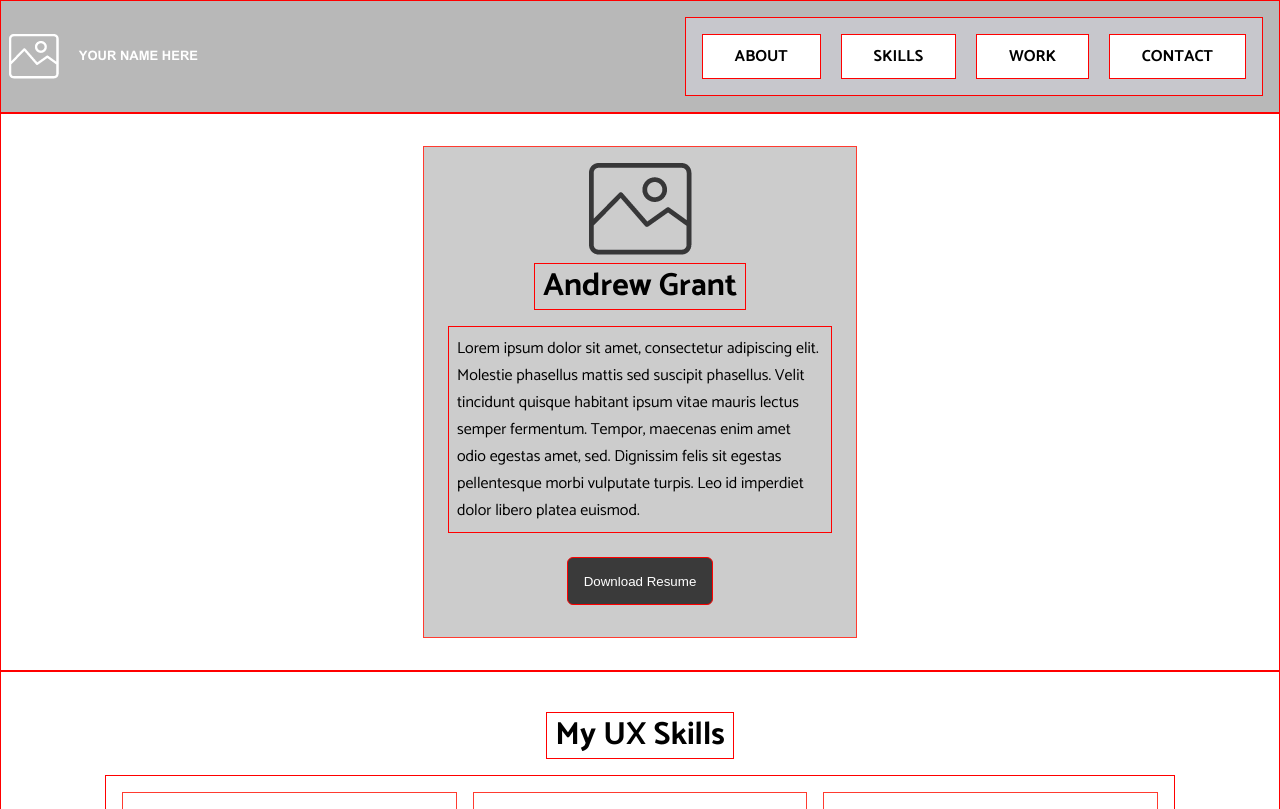
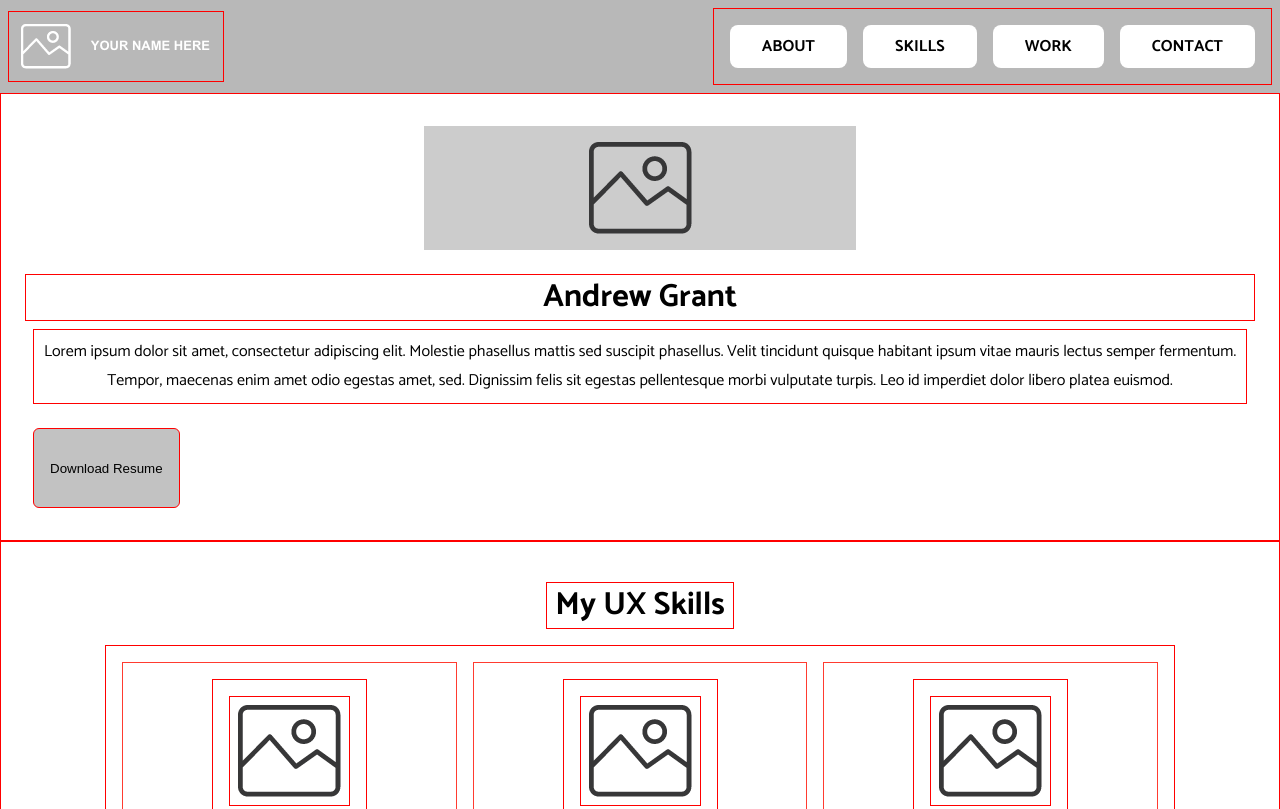
Before and after one commit to AMG4FREE/UX_UI_HW_19, a plain HTML site: page index.html in a window 1280 px wide. Shown: the top 809 px of the page. Drawn offline with nearby package versions, Linux system fonts and the light colour scheme.

Commit message:
commit on master

```diff
--- a/css/style.css
+++ b/css/style.css
@@ -5,19 +5,18 @@ body {
   display: inline;
   flex-direction: column;
   align-items: center;
-  margin: 0px;
+  margin: 0;
   border: none;
-  padding: 0px;
+  padding: 0;
   position: relative;
   width:100%;
   min-width: 200px;
   height: auto;
 }
 
-h1, h2, h3, h4 {
-  font-family: 'Catamaran', sans-serif;
+h1, h2, h3, h4, h5, p {
   font-style: normal;
-  font-weight: bold;
+  font-weight: normal;
   text-align: center;
   line-height: 1.8rem;
   letter-spacing: 0rem;
@@ -31,40 +30,39 @@ h1, h2, h3, h4 {
 
 h1 {
   font-size: 2rem;
+  font-weight: bolder;
   order: 0;
 }
 
 h2 {
   font-size: 1.75rem;
+  font-weight: bold;
   order: 1;
 }
 
 h3 {
   font-size: 1.5rem;
+  font weight: normal;
   order: 2;
 }
 
 h4 {
   font-size: 1.25rem;
+  font-weight: normal;
   order: 3;
 }
 
 h5 {
   font-size: 1rem;
+  font-weight: normal;
   order: 4;
 }
 
 p {
-  font-family: 'Catamaran', sans-serif;
-  color: black;
   font-size: 1rem;
+  margin: .5rem 1rem;
+  /* border: 1px solid red; */
   padding: .5rem;
-  border: 1px solid red;
-  margin: .5rem;
-}
-
-a {
-  text-decoration: none;
 }
 
 /* header section */
@@ -81,7 +79,7 @@ header {
   top: 0px;
   background: #b8b8b8;
   margin: 0rem;
-  border: 1px solid red;
+  /* border: 1px solid red; */
   padding: .5rem;
   box-sizing: border-box;
   flex: none;
@@ -89,22 +87,72 @@ header {
   flex-grow: 0;
 }
 
-header ul {
-  margin: .5rem;
+.logo {
+  display: flex;
+  flex-direction: row;
+  justify-content: left;
+  position: relative;
+  width: fit-content;
+  height: fit-content;
+  left: auto;
+  top: auto;
+  /* background: black; */
+  margin: 0rem;
+  border: 1px solid red;
+  padding: .75rem;
+}
+
+nav {
+  /* margin: 1rem; */
+  /* border: 1px solid red; */
+  /* padding: 1rem; */
+}
+
+ul {
+  list-style: none;
+  display: flex;
+  flex-direction: row;
+  justify-content: flex-end;
+  align-items: center;
+  margin: 0rem;
   border: 1px solid red;
   padding: .5rem;
-  background: #C7C7CC;
+  text-align: center;
+  font-weight: bold;
+  /* background: #ebebeb; */
+  position: static;
+  width:fit-content;
+  height: auto;
+  right: 0px;
+  top: auto;
+  flex: none;
+  order: 1;
+  flex-grow: 1;
 }
 
-header li {
+li {
   display: inline-block;
   margin: .5rem;
-  border: 1px solid red;
+  /* border: 1px solid red; */
   padding: .5rem 2rem;
   color: black;
   background-color: #FFFFFF;
   font-weight: bold;
+  border-radius: 8px;
 }
+
+li:hover {
+  /* border-bottom: 1px solid lightgrey; */
+  background-color: #3a3a3a;
+  color: white;
+}
+
+a {
+  text-decoration: none;
+  color: inherit;
+  text-transform: uppercase;
+}
+
 
 /* Hero Section */
 .hero {
@@ -117,7 +165,6 @@ header li {
   margin: 0rem;
   border: 1px solid red;
   padding: 1rem;
-  height: auto;
   left: 0;
   top: 0;
   flex: none;
@@ -139,9 +186,36 @@ header li {
   order: 0;
   flex-grow: 0;
   margin: 1rem;
-  border: 1px solid #FF3B30;
+  /* border: 1px solid #FF3B30; */
   padding: 1rem;
   background:#cccccc;
+}
+
+.heroImg img {
+  display:flex;
+  flex-direction: row;
+  justify-content: space-between;
+  align
+}
+
+.heroImg .content-frame {
+/* Auto layout */
+  display: flex;
+  flex-direction: column;
+  align-items: flex-start;
+  padding: 0px 16px 16px;
+
+  position: static;
+  width: 514px;
+  height: 633px;
+  left: 798px;
+  top: 32px;
+
+/* Inside auto layout */
+flex: none;
+order: 1;
+flex-grow: 0;
+margin: 0rem 4rem;
 }
 
 .heroImg button {
@@ -354,8 +428,8 @@ footer li {
   margin: 1rem;
 }
 
-/* media queries */
-@media only screen and (max-width:1000) {
+/* mobile screens, or any screen with a max width of 480px */
+@media only screen and (max-width:480) {
   .workGrid {
     .workGrid {
       display: grid;
@@ -368,4 +442,22 @@ footer li {
         "button"
       ;
     }
+  }
 }
+
+/* desktop screens or any screen with a minimum width of 480px */
+@media only screen and (min-width:480) {
+  .workGrid {
+    .workGrid {
+      display: grid;
+      grid-template-rows: 1fr 1fr 1fr 1fr;
+      grid-template-columns: 1fr;
+      grid-template-areas:
+        "img"
+        "h3"
+        "p"
+        "button"
+      ;
+    }
+  }
+}
--- a/index.html
+++ b/index.html
@@ -4,31 +4,46 @@
     <meta charset="UTF-8">
     <meta http-equiv="X-UA-Compatible" content="IE=edge">
     <meta name="viewport" content="width=device-width, initial-scale=1.0">
+
     <link rel="chrome-webstore-item" href="https://chrome.google.com/webstore/detail/APP_ID">
     <link href="/css/style.css" type="text/css" rel="stylesheet">
-    <link rel="preconnect" href="https://fonts.googleapis.com" crossorigin="anonymous">
+    <link rel="preconnect" href="https://fonts.googleapis.com">
     <link rel="preconnect" href="https://fonts.gstatic.com">
     <link href="https://fonts.googleapis.com/css2?family=Catamaran:wght@100;200;300;400;500;600;700;800;900&display=swap" rel="stylesheet" crossorigin="anonymous">
+    <script src="https://ajax.googleapis.com/ajax/libs/jquery/3.6.0/jquery.min.js"></script>
+    <script src="/js/index.js"></script>
     <title>Andrew Grant | UX Portfolio</title>
 </head>
 
 <body>
+
     <header>
+        <div class="logo">
             <img src="images/logo.png" alt="logo">
+        </div>
+
+        <nav>
             <ul>
-            <li>ABOUT</li>
-            <li>SKILLS</li>
-            <li>WORK</li>
-            <li>CONTACT</li>
+                <li><a href="#">About</a></li>
+                <li><a href="#">Skills</a></li>
+                <li><a href="#">Work</a></li>
+                <li><a href="#">Contact</a></li>
             </ul>
+        </nav>
     </header>
 
     <section class="hero">
+
         <div class="heroImg">
-        <img src="images/placeholder_picture.png" alt="placeholder_picture">
+            <img src="images/placeholder_picture.png"   alt="placeholder_picture">
+        </div>
+
+        <div class="content-frame">
             <h1>Andrew Grant</h1>
             <p>Lorem ipsum dolor sit amet, consectetur adipiscing elit. Molestie phasellus mattis sed suscipit phasellus. Velit tincidunt quisque habitant ipsum vitae mauris lectus semper fermentum. Tempor, maecenas enim amet odio egestas amet, sed. Dignissim felis sit egestas pellentesque morbi vulputate turpis. Leo id imperdiet dolor libero platea euismod.</p>
-        <button type="button">Download Resume</button>
+            <button type="button" class="test">Download Resume</button>
+        </div>
+
       </div>
     </section>
 
@@ -148,5 +163,5 @@
 
 </body>
 
-
+<script src="/js/index.js"></script>
 </html>
--- /dev/null
+++ b/js/index.js
@@ -0,0 +1,61 @@
+$(document).ready(function(){
+    console.log("Your index.js file has loaded correctly!");
+
+    $("button").click(function(){
+        $(".test").hide();
+    });
+
+    // $(".navbar").on('click', function(){
+    //     $(header nav ul).toggleClass("open");
+    // });
+
+});
+
+
+// Basic jQuery syntax
+// $(selector).action()
+
+// $(this).hide() - hides the current element.
+
+// $("p").hide() - hides all <p> elements.
+
+// $(".test").hide() - hides all elements with class="test".
+
+// $("#test").hide() - hides the element with id="test".
+
+$("li").on("click", function(){
+    console.log("You clicked a link");
+    $(".fadeMe").fadeToggle("slow");
+
+// jQuery Selectors:
+//
+// #id selector:            $("#test")
+// .class selector:         $(".test")
+// $("*")	                Selects all elements
+// $(this)	                Selects the current HTML element
+// $("p.intro")	            Selects all <p> elements with class="intro"
+// $("p:first")	            Selects the first <p> element
+// $("ul li:first")         Selects the first <li> element of the first <ul>
+// $("ul li:first-child")	Selects the first <li> element of every <ul>
+// $("[href]")	            Selects all elements with an href attribute
+// $("a[target='_blank']")	Selects all <a> elements with a target attribute value equal to "_blank"
+// $("a[target!='_blank']") Selects all <a> elements with a target attribute value NOT equal to "_blank"
+// $(":button")             Selects all <button> elements and <input> elements of type="button"
+// $("tr:even")             Selects all even <tr> elements
+// $("tr:odd")              Selects all odd <tr> elements
+
+// jQuery Events:
+// $("selector").on(function(){
+//  });
+
+// $("selector").click(function(){});
+// $("selector").dblclick(function(){});
+
+// $("selector").mouseenter(function(){});
+// $("selector").mouseleave(function(){});
+// $("selector").hover(function(){});
+
+// $("selector").mousedown(function(){});
+// $("selector").mouseup(function(){});
+//
+// $("selector").focus/.blur(function(){});
```
Lines whose indentation alone changed are shown as unchanged.
